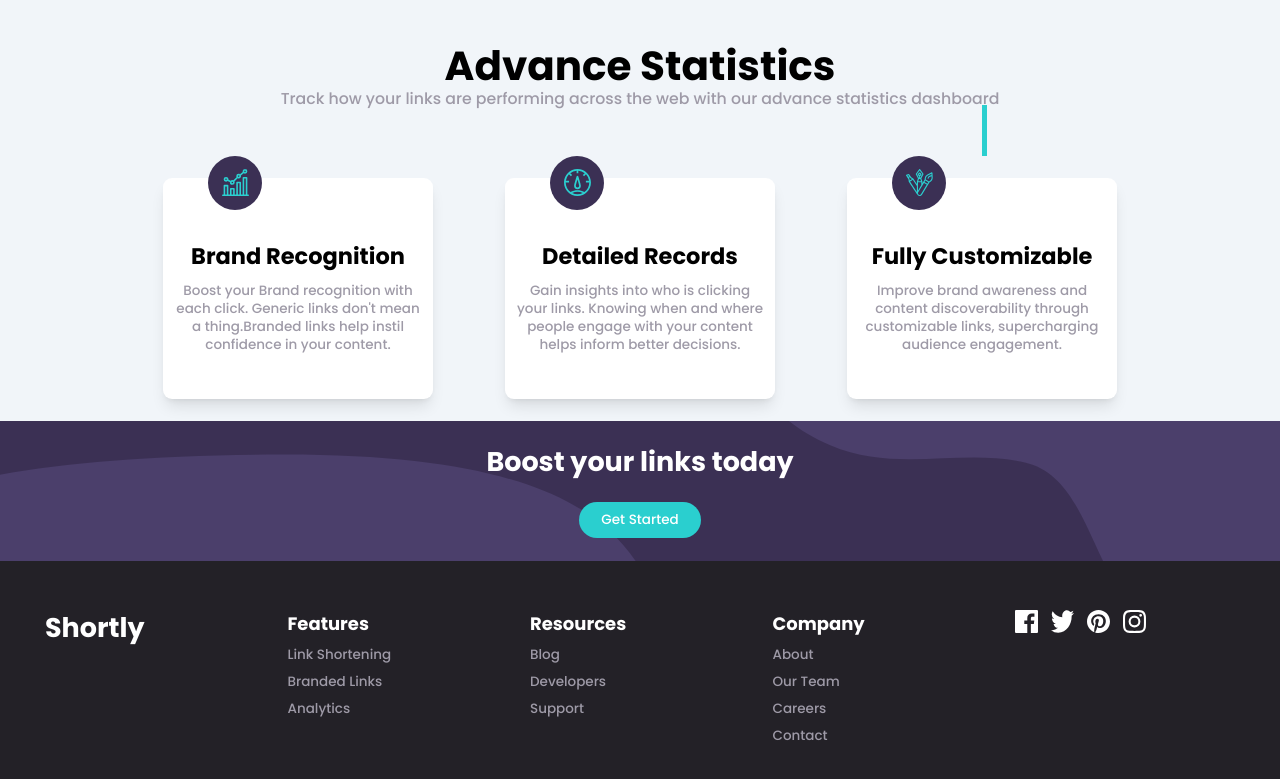
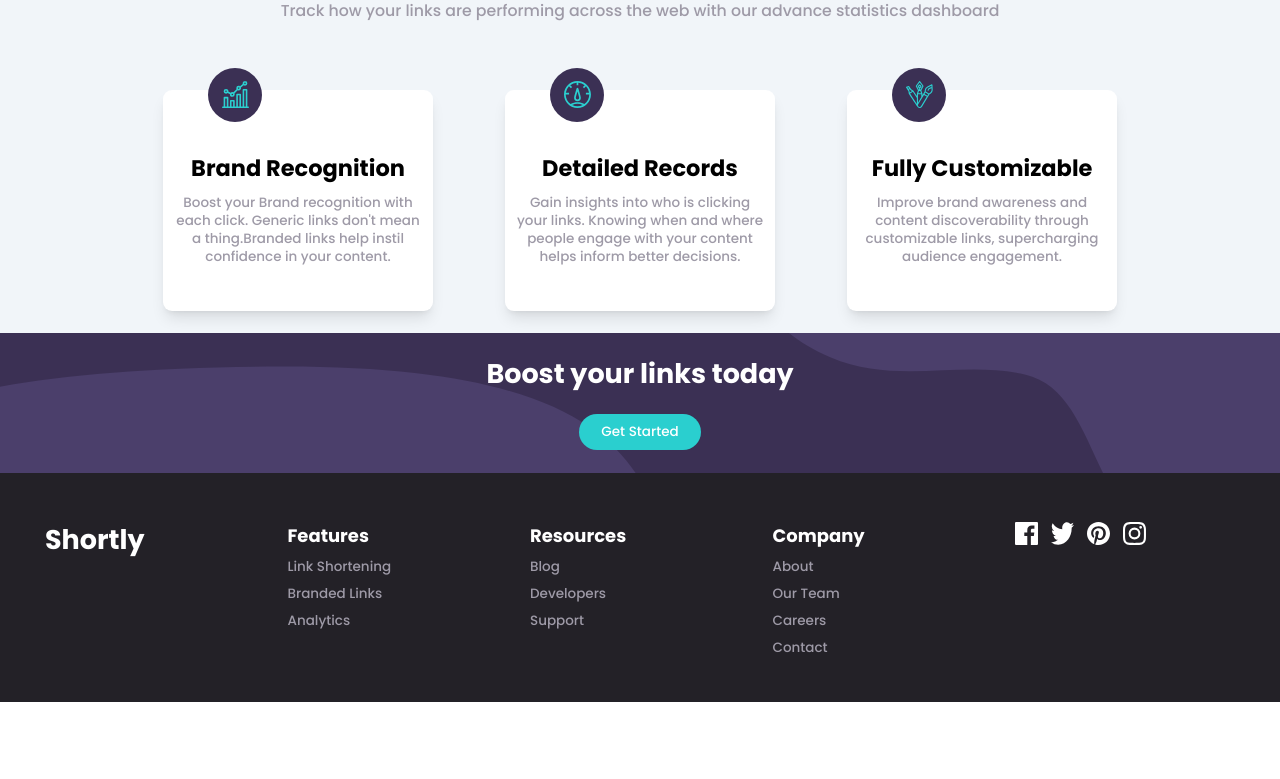
Before and after one commit to kodcapsule/url-shortener, a React (Vite) app: page / in a window 1280 px wide. Shown: the part 767-1546 px from the top of the page. After the commit the page ends 1469 px from the top, so only its background shows below. Built offline with nearby package versions, Linux system fonts and the light colour scheme.

Commit message:
refactored footer and navigation bar

```diff
--- a/src/App.jsx
+++ b/src/App.jsx
@@ -1,22 +1,16 @@
 import Form from "./components/Form";
 import Header from "./components/Header";
 import HeroSection from "./components/HeroSection";
-import Section from "./components/Section";
+// import Section from "./components/Section";
 
 import iconF from "./assets/icon-brand-recognition.svg";
 import iconDetailed from "./assets/icon-detailed-records.svg";
 import iconCustomized from "./assets/icon-fully-customizable.svg";
-import FacebookIcon from "./assets/icon-facebook.svg";
-import InstagramIcon from "./assets/icon-instagram.svg";
-import PinteresIcon from "./assets/icon-pinterest.svg";
-import TwitterIcon from "./assets/icon-twitter.svg";
 import Card from "./components/Card";
 import Button from "./components/Button";
+import Footer from "./components/Footer";
 
 function App() {
-  const navlinks1 = ["Link Shortening", "Branded Links", "Analytics"];
-  const navlinks2 = ["Blog", "Developers", "Support"];
-  const navlinks3 = ["About", "Our Team", "Careers", "Contact"];
   return (
     <>
       <Header />
@@ -55,6 +49,7 @@ function App() {
               heading="Fully Customizable"
               content="Improve brand awareness and content discoverability through customizable
               links, supercharging audience engagement."
+              showline={false}
             />
           </div>
         </section>
@@ -65,25 +60,7 @@ function App() {
           </h3>
           <Button buttonText="Get Started" btn_primary="btn_primary" />
         </section>
-
-        <footer className=" bg-neutral-very-dark-violet container mx-auto pb-10 pt-5">
-          <div className="footerContainer grid grid-cols-1 gap-10 place-items-center md:gap-5 md:place-items-start  md:grid-cols-5 px-10 pt-6">
-            <h1 className=" text-2xl font-bold cursor-pointer text-white  ">
-              Shortly
-            </h1>
-            <FooterNav heading="Features" navlinkList={navlinks1} />
-            <FooterNav heading="Resources" navlinkList={navlinks2} />
-            <FooterNav heading="Company" navlinkList={navlinks3} />
-
-            {/*  */}
-            <div className="socialMediaLogos flex  gap-3">
-              <SocialMedia logo={FacebookIcon} />
-              <SocialMedia logo={TwitterIcon} />
-              <SocialMedia logo={PinteresIcon} />
-              <SocialMedia logo={InstagramIcon} />
-            </div>
-          </div>
-        </footer>
+        <Footer />
       </main>
     </>
   );
@@ -91,33 +68,52 @@ function App() {
 
 export default App;
 
-function FooterNav({ heading, navlinkList }) {
-  return (
-    <nav>
-      <h4 className=" text-base  text-white font-semibold mb-2 ">{heading}</h4>
-      <ul className=" gap-2 flex flex-col">
-        {navlinkList.map((link) => (
-          <NavLinkItem linkName={link} key={link} />
-        ))}
-      </ul>
-    </nav>
-  );
-}
+// function FooterNav({ heading, navlinkList }) {
+//   return (
+//     <nav>
+//       <h4 className=" text-base  text-white font-semibold mb-2 ">{heading}</h4>
+//       <ul className=" gap-2 flex flex-col">
+//         {navlinkList.map((link) => (
+//           <NavLinkItem linkName={link} key={link} />
+//         ))}
+//       </ul>
+//     </nav>
+//   );
+// }
 
-function SocialMedia({ logo }) {
-  return (
-    <img
-      src={`${logo}`}
-      alt="Facebook Icon "
-      className=" w-5 h-5  hover:fill-primary-cyan hover:cursor-pointer"
-    />
-  );
-}
+// function SocialMedia({ logo }) {
+//   return (
+//     <img
+//       src={`${logo}`}
+//       alt="Facebook Icon "
+//       className=" w-5 h-5  hover:fill-primary-cyan hover:cursor-pointer"
+//     />
+//   );
+// }
 
-function NavLinkItem({ linkName }) {
-  return (
-    <li className=" text-xs text-neutral-grayish-violet hover:text-primary-cyan hover:cursor-pointer ">
-      <a href="#">{linkName}</a>
-    </li>
-  );
-}
+// function NavLinkItem({ linkName }) {
+//   return (
+//     <li className=" text-xs text-neutral-grayish-violet hover:text-primary-cyan hover:cursor-pointer ">
+//       <a href="#">{linkName}</a>
+//     </li>
+//   );
+// }
+
+// FOOTER
+
+// <footer className=" bg-neutral-very-dark-violet container mx-auto pb-10 pt-5">
+//   <div className="footerContainer grid grid-cols-1 gap-10 place-items-center md:gap-5 md:place-items-start  md:grid-cols-5 px-10 pt-6">
+//     <h1 className=" text-2xl font-bold cursor-pointer text-white  ">Shortly</h1>
+//     <FooterNav heading="Features" navlinkList={navlinks1} />
+//     <FooterNav heading="Resources" navlinkList={navlinks2} />
+//     <FooterNav heading="Company" navlinkList={navlinks3} />
+
+//     {/*  */}
+//     <div className="socialMediaLogos flex  gap-3">
+//       <SocialMedia logo={FacebookIcon} />
+//       <SocialMedia logo={TwitterIcon} />
+//       <SocialMedia logo={PinteresIcon} />
+//       <SocialMedia logo={InstagramIcon} />
+//     </div>
+//   </div>
+// </footer>
--- /dev/null
+++ b/src/components/Footer.jsx
@@ -0,0 +1,33 @@
+import FacebookIcon from "../assets/icon-facebook.svg";
+import InstagramIcon from "../assets/icon-instagram.svg";
+import PinteresIcon from "../assets/icon-pinterest.svg";
+import TwitterIcon from "../assets/icon-twitter.svg";
+import FooterNavList from "./FooterNavList";
+import SocialMediaIcon from "./SocialMediaIcon";
+
+function Footer() {
+  const navList1 = ["Link Shortening", "Branded Links", "Analytics"];
+  const navList2 = ["Blog", "Developers", "Support"];
+  const navList3 = ["About", "Our Team", "Careers", "Contact"];
+  return (
+    <footer className=" bg-neutral-very-dark-violet container mx-auto pb-10 pt-5">
+      <div className="footerContainer grid grid-cols-1 gap-10 place-items-center md:gap-5 md:place-items-start  md:grid-cols-5 px-10 pt-6">
+        <h1 className=" text-2xl font-bold cursor-pointer text-white  ">
+          Shortly
+        </h1>
+        <FooterNavList heading="Features" navList={navList1} />
+        <FooterNavList heading="Resources" navList={navList2} />
+        <FooterNavList heading="Company" navList={navList3} />
+
+        <div className="socialMediaLogos flex  gap-3">
+          <SocialMediaIcon logo={FacebookIcon} description="Facebook icon" />
+          <SocialMediaIcon logo={TwitterIcon} description=" Twitter icon" />
+          <SocialMediaIcon logo={PinteresIcon} description=" Pinterest Icon" />
+          <SocialMediaIcon logo={InstagramIcon} description="Instagram Icon" />
+        </div>
+      </div>
+    </footer>
+  );
+}
+
+export default Footer;
--- /dev/null
+++ b/src/components/FooterNavList.jsx
@@ -0,0 +1,16 @@
+import NavLinkItem from "./NavLinkItem";
+
+function FooterNavList({ heading, navList }) {
+  return (
+    <nav>
+      <h4 className=" text-base  text-white font-semibold mb-2 ">{heading}</h4>
+      <ul className=" gap-2 flex flex-col">
+        {navList.map((link) => (
+          <NavLinkItem linkName={link} key={link} />
+        ))}
+      </ul>
+    </nav>
+  );
+}
+
+export default FooterNavList;
--- a/src/components/Header.jsx
+++ b/src/components/Header.jsx
@@ -9,7 +9,7 @@ function Header() {
     setShowMobileNave(() => !showMobileNave);
   }
   return (
-    <header className="flex relative py-2 justify-between  md:gap-12 container  mx-auto px-4">
+    <header className="flex relative  py-2  w-full justify-between md:gap-12 container  mx-auto px-4 ">
       <h1 className=" text-2xl font-bold cursor-pointer ">Shortly</h1>
       <Navbar showMobileNav={showMobileNave} />
       <button
--- a/src/components/HeroSection.jsx
+++ b/src/components/HeroSection.jsx
@@ -7,7 +7,7 @@ function HeroSection() {
     <div className="heroContainer container  mx-auto px-4 ">
       <div className=" flex flex-col-reverse md:flex-row gap-20 md:mt-12 md:justify-between  ">
         <div className=" flex flex-col mainText md:pl-16 md:w-[40%] text-center justify-center items-center md:text-left  pb-5  ">
-          <h1 className=" font-extrabold text-3xl mb-1  text-neutral-very-dark-violet md:text-5xl lg:text-7xl leading-7">
+          <h1 className=" font-extrabold text-3xl mb-1  text-neutral-very-dark-violet md:text-5xl lg:text-6xl leading-7">
             More than just shorter links
           </h1>
           <p className=" font-normal text-sm md:text-lg text-neutral-gray mb-5">
--- /dev/null
+++ b/src/components/NavLinkItem.jsx
@@ -0,0 +1,9 @@
+function NavLinkItem({ linkName }) {
+  return (
+    <li className=" text-xs text-neutral-grayish-violet hover:text-primary-cyan hover:cursor-pointer ">
+      <a href="#">{linkName}</a>
+    </li>
+  );
+}
+
+export default NavLinkItem;
--- a/src/components/Navbar.jsx
+++ b/src/components/Navbar.jsx
@@ -3,7 +3,7 @@ import MobileNav from "./MobileNav";
 
 function Navbar({ showMobileNav = false }) {
   return (
-    <div className="mainNav   ">
+    <div className="mainNav  400 md:w-full md:h-full">
       {showMobileNav && <MobileNav />}
       <DesktopNav />
     </div>
--- /dev/null
+++ b/src/components/SocialMediaIcon.jsx
@@ -0,0 +1,11 @@
+function SocialMediaIcon({ logo, description = "social media icon" }) {
+  return (
+    <img
+      src={`${logo}`}
+      alt={`${description}`}
+      className=" w-5 h-5  hover:fill-primary-cyan hover:cursor-pointer"
+    />
+  );
+}
+
+export default SocialMediaIcon;
```
